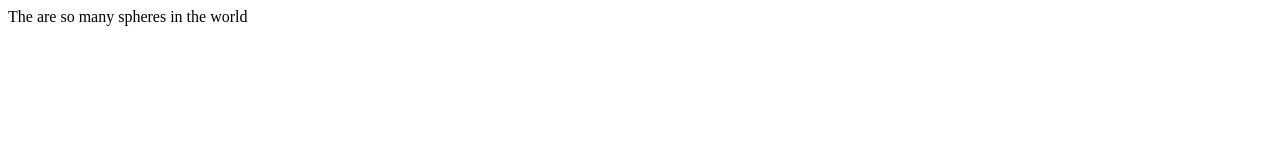
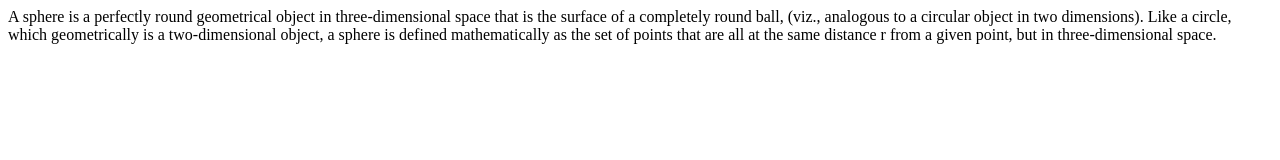
Before and after one commit to Okello15/sphere, a plain HTML site: page index.html in a window 1280 px wide. Drawn offline with Linux system fonts and the light colour scheme.

Commit message:
Update index.html

```diff
--- a/index.html
+++ b/index.html
@@ -4,7 +4,10 @@
 </HEAD>
 <BODY>
 
-  The are so many spheres in the world
+  A sphere is a perfectly round geometrical object in three-dimensional space that is the surface of a completely round ball,
+  (viz., analogous to a circular object in two dimensions). Like a circle, which geometrically is a two-dimensional object,
+  a sphere is defined mathematically as the set of points that are all at the same distance r from a given point,
+  but in three-dimensional space.
 
 
 
```
